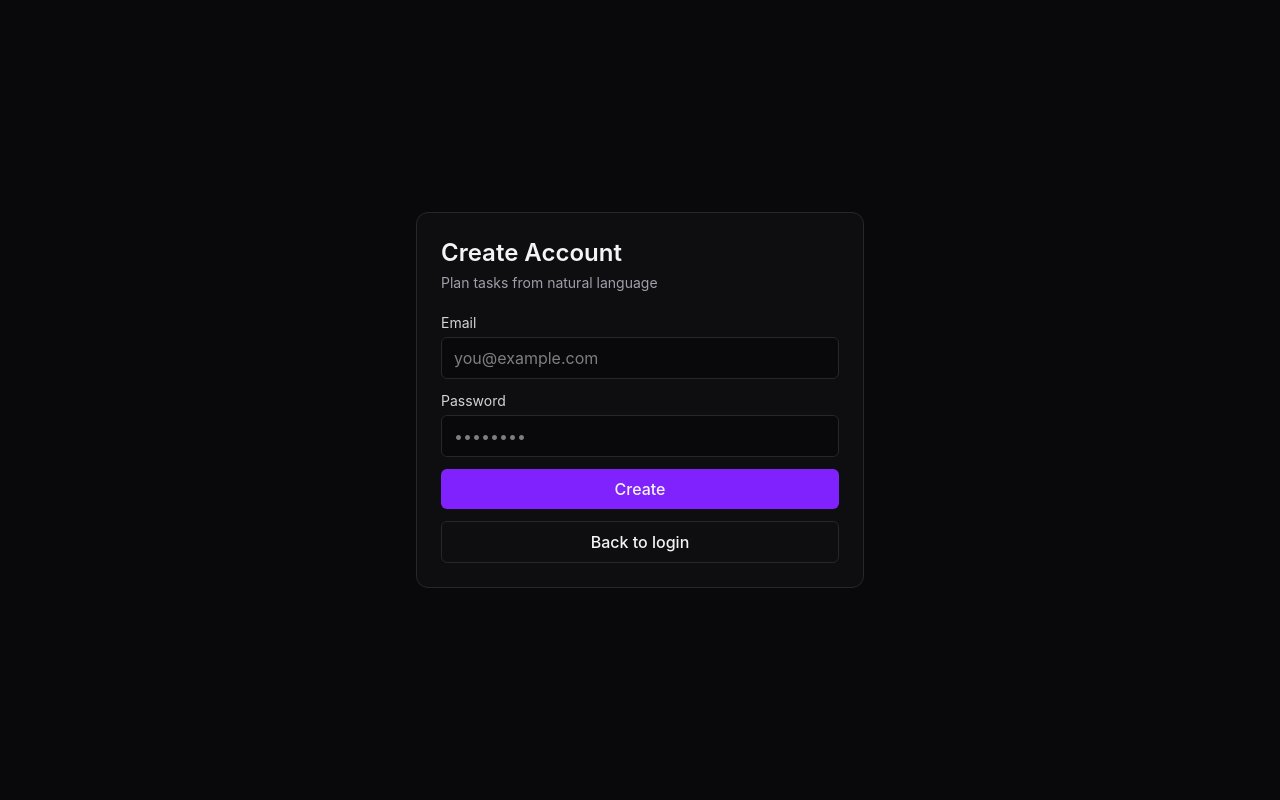
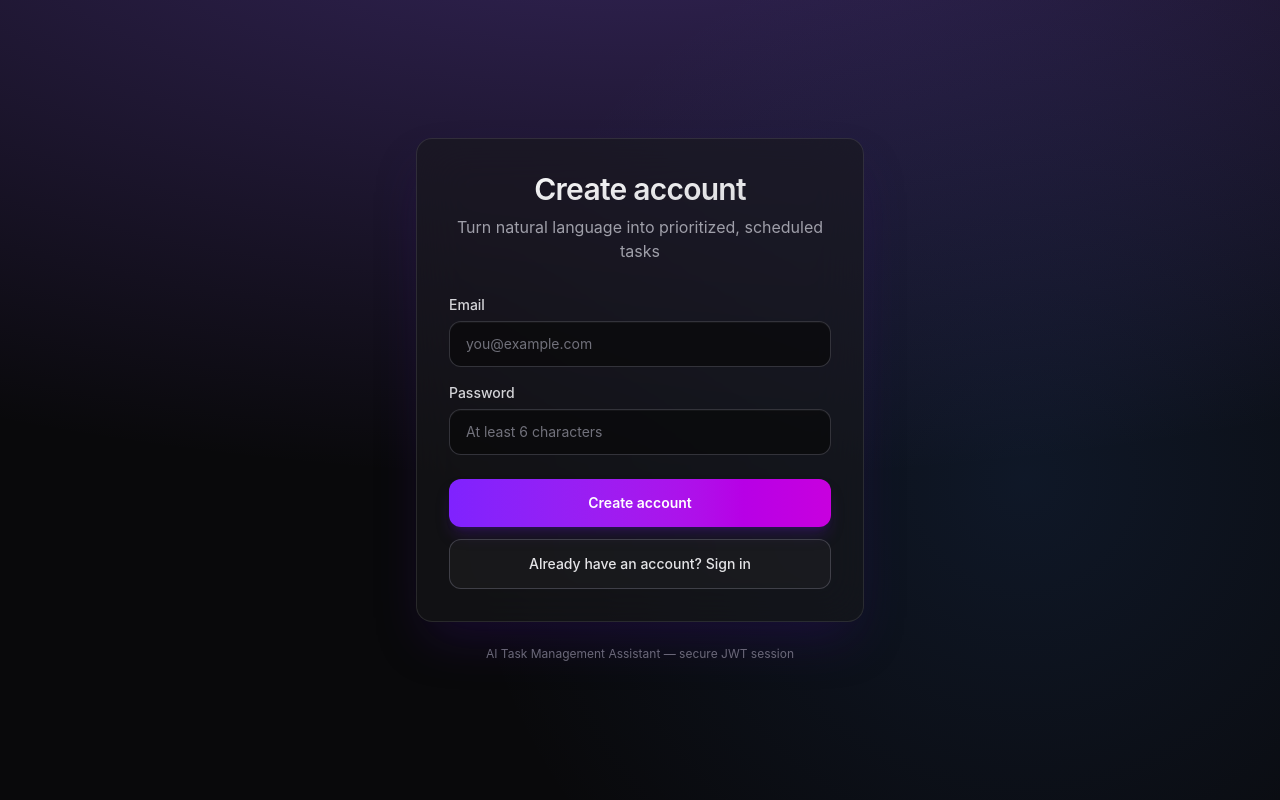
Before and after one commit to UtkarshSingh-06/new-prod, a React (Vite) app in the folder frontend/: page / in a window 1280 px wide. Both pictures are taken after typing "name@example.com", "Sample123" into the empty fields and a click on the button "Create an account". Built offline with nearby package versions, Linux system fonts and the light colour scheme; no server answers.

Commit message:
refactor(ui): polish registration view layout and API error presentation

```diff
--- a/frontend/src/components/RegisterView.tsx
+++ b/frontend/src/components/RegisterView.tsx
@@ -1,10 +1,14 @@
-import { useState } from "react";
+import { type FormEvent, useState } from "react";
+import AuthSurface from "./AuthSurface";
 
 type Props = {
   apiBase: string;
   onRegister: (token: string) => void;
   onSwitchToLogin: () => void;
 };
+
+const inputClass =
+  "block w-full rounded-xl border border-zinc-700/80 bg-zinc-950/70 px-4 py-3 text-sm text-zinc-100 placeholder:text-zinc-500 shadow-[inset_0_1px_0_rgba(255,255,255,0.04)] transition duration-200 focus:border-violet-500/70 focus:outline-none focus:ring-2 focus:ring-violet-500/25";
 
 export default function RegisterView({
   apiBase,
@@ -16,7 +20,8 @@ export default function RegisterView({
   const [error, setError] = useState<string | null>(null);
   const [loading, setLoading] = useState(false);
 
-  const submit = async () => {
+  const submit = async (e?: FormEvent) => {
+    e?.preventDefault();
     setLoading(true);
     setError(null);
     try {
@@ -31,63 +36,85 @@ export default function RegisterView({
       }
       const data = await res.json();
       onRegister(data.access_token);
-    } catch (e: any) {
-      setError(e?.message ?? String(e));
+    } catch (err: unknown) {
+      setError(err instanceof Error ? err.message : String(err));
     } finally {
       setLoading(false);
     }
   };
 
   return (
-    <div className="min-h-screen flex items-center justify-center bg-zinc-950 text-zinc-100 p-6">
-      <div className="w-full max-w-md border border-zinc-800 rounded-xl p-6 bg-zinc-900/40">
-        <h1 className="text-2xl font-semibold mb-1">Create Account</h1>
-        <p className="text-sm text-zinc-400 mb-5">Plan tasks from natural language</p>
-
-        <div className="space-y-3">
-          <label className="block">
-            <div className="text-sm text-zinc-300 mb-1">Email</div>
+    <AuthSurface title="Create account" subtitle="Turn natural language into prioritized, scheduled tasks">
+      <form className="space-y-5" onSubmit={submit} noValidate>
+        <div className="space-y-4">
+          <div>
+            <label htmlFor="register-email" className="mb-1.5 block text-sm font-medium text-zinc-300">
+              Email
+            </label>
             <input
-              className="w-full rounded-md bg-zinc-950 border border-zinc-800 px-3 py-2 outline-none focus:border-violet-500"
+              id="register-email"
+              name="email"
+              type="email"
+              autoComplete="email"
+              required
+              className={inputClass}
               value={email}
-              onChange={(e) => setEmail(e.target.value)}
+              onChange={(ev) => setEmail(ev.target.value)}
               placeholder="you@example.com"
             />
+          </div>
+          <div>
+            <label htmlFor="register-password" className="mb-1.5 block text-sm font-medium text-zinc-300">
+              Password
             </label>
-
-          <label className="block">
-            <div className="text-sm text-zinc-300 mb-1">Password</div>
             <input
+              id="register-password"
+              name="password"
               type="password"
-              className="w-full rounded-md bg-zinc-950 border border-zinc-800 px-3 py-2 outline-none focus:border-violet-500"
+              autoComplete="new-password"
+              required
+              minLength={6}
+              className={inputClass}
               value={password}
-              onChange={(e) => setPassword(e.target.value)}
-              placeholder="••••••••"
+              onChange={(ev) => setPassword(ev.target.value)}
+              placeholder="At least 6 characters"
             />
-          </label>
+          </div>
+        </div>
 
         {error ? (
-            <div className="text-sm text-red-400 bg-red-500/10 border border-red-500/20 rounded-md px-3 py-2">
+          <div
+            className="rounded-xl border border-red-500/30 bg-red-950/40 px-4 py-3 text-sm text-red-200"
+            role="alert"
+          >
             {error}
           </div>
         ) : null}
 
+        <div className="flex flex-col gap-3 pt-1">
           <button
+            type="submit"
             disabled={loading}
-            className="w-full rounded-md bg-violet-600 hover:bg-violet-500 disabled:opacity-60 py-2 font-medium"
-            onClick={submit}
+            className="inline-flex w-full items-center justify-center rounded-xl bg-gradient-to-r from-violet-600 to-fuchsia-600 px-4 py-3.5 text-sm font-semibold text-white shadow-lg shadow-violet-900/35 transition duration-200 hover:from-violet-500 hover:to-fuchsia-500 focus:outline-none focus-visible:ring-2 focus-visible:ring-violet-400/60 disabled:cursor-not-allowed disabled:opacity-55 active:scale-[0.98]"
           >
-            {loading ? "Creating..." : "Create"}
+            {loading ? (
+              <span className="inline-flex items-center gap-2">
+                <span className="size-4 animate-spin rounded-full border-2 border-white/30 border-t-white" />
+                Creating account…
+              </span>
+            ) : (
+              "Create account"
+            )}
           </button>
-
           <button
-            className="w-full rounded-md border border-zinc-800 hover:bg-zinc-800/40 py-2 font-medium"
+            type="button"
+            className="inline-flex w-full items-center justify-center rounded-xl border border-zinc-600/70 bg-zinc-800/35 px-4 py-3.5 text-sm font-medium text-zinc-200 transition duration-200 hover:border-zinc-500 hover:bg-zinc-800/60 focus:outline-none focus-visible:ring-2 focus-visible:ring-zinc-500/40 active:scale-[0.98]"
             onClick={onSwitchToLogin}
           >
-            Back to login
+            Already have an account? Sign in
           </button>
         </div>
-      </div>
-    </div>
+      </form>
+    </AuthSurface>
   );
 }
```
Lines whose indentation alone changed are shown as unchanged.
